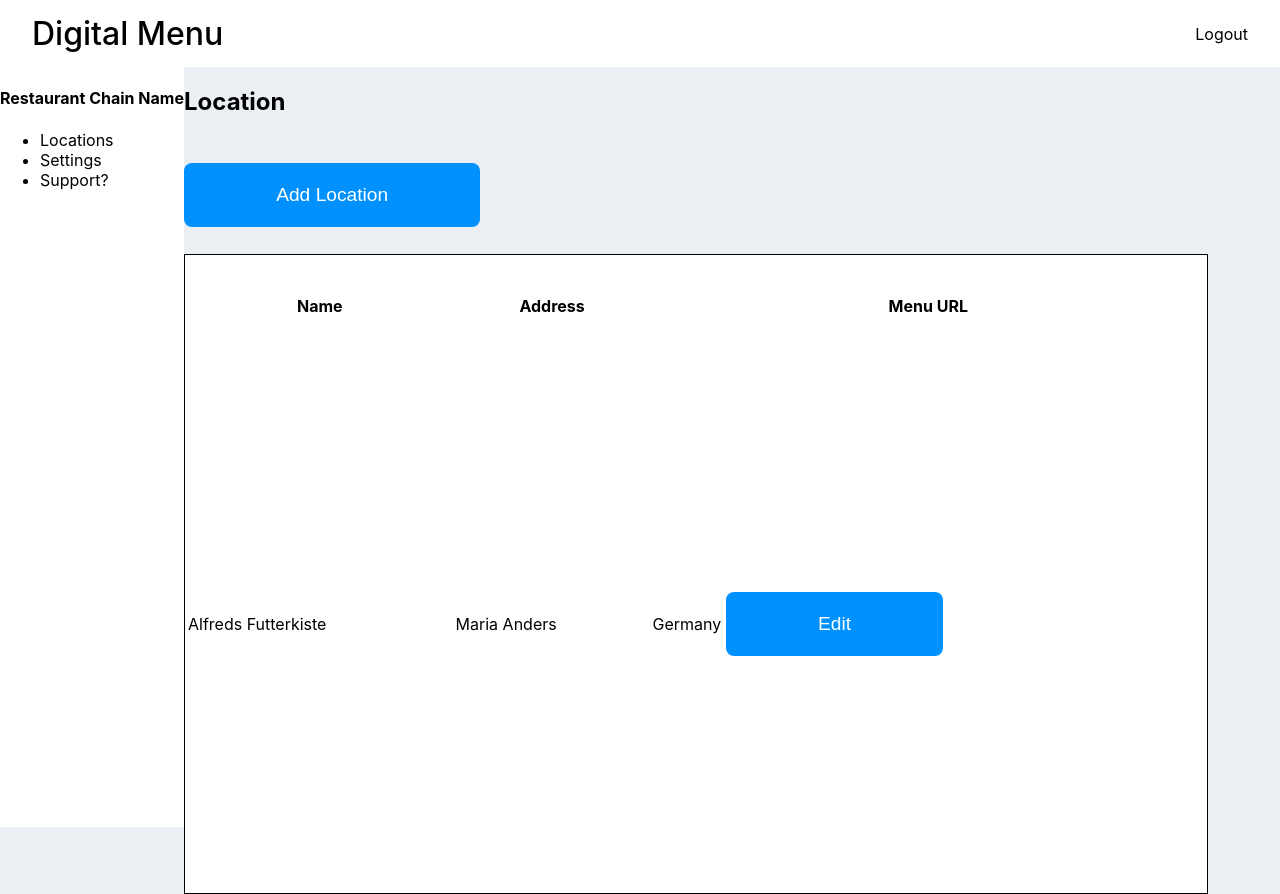
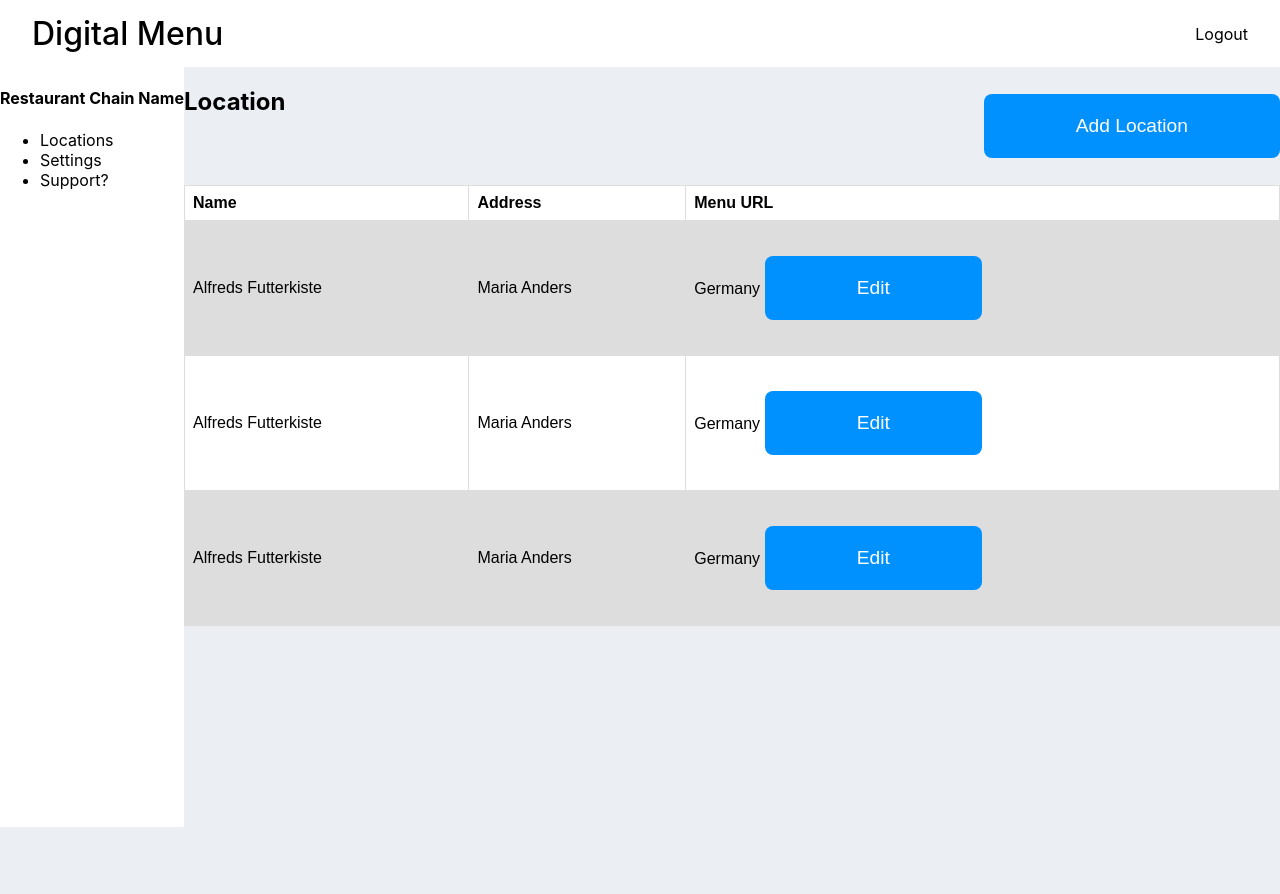
Before and after one commit to AwesomeZaidi/Digital-Menu-Frontend, a React (Create React App) app: page /locations in a window 1280 px wide. After the commit the page ends 827 px from the top, so only its background shows below. Built offline with nearby package versions, Linux system fonts and the light colour scheme.

Commit message:
locations table structure

```diff
--- a/src/components/Views/TableContainer.js
+++ b/src/components/Views/TableContainer.js
@@ -15,6 +15,16 @@ export default class Container extends Component {
                     <td>Maria Anders</td>
                     <td>Germany <EditBtn /></td>
                 </tr>
+                <tr>
+                    <td>Alfreds Futterkiste</td>
+                    <td>Maria Anders</td>
+                    <td>Germany <EditBtn /></td>
+                </tr>
+                <tr>
+                    <td>Alfreds Futterkiste</td>
+                    <td>Maria Anders</td>
+                    <td>Germany <EditBtn /></td>
+                </tr>
 
             </table>
 
--- a/src/pages/Locations/locations.js
+++ b/src/pages/Locations/locations.js
@@ -4,6 +4,7 @@ import { addLocation } from '../../redux/actions/index';
 import { Redirect } from 'react-router';
 import AddBtn from '../../components/Buttons/Add';
 import TableContainer from '../../components/Views/TableContainer';
+import '../../styles/locations.scss';
 
 class Locations extends Component {
     constructor(props) {
@@ -16,8 +17,10 @@ class Locations extends Component {
         // }
         return (
             <section className='locations'>
-                <h2>Location</h2>
-                <AddBtn title='Location'/>
+                <div className='table-top-row'>
+                    <h2>Location</h2>
+                    <AddBtn title='Location'/>
+                </div>
                 <TableContainer />
             </section>
         );
--- a/src/styles/components.scss
+++ b/src/styles/components.scss
@@ -58,6 +58,11 @@ p {
 
 .flexbox {
     display: flex;
+}
+
+.row {
+    display: flex;
+    justify-content: space-between;
 }
 
 .justify-content-space-evenly {
--- a/src/styles/components/views.scss
+++ b/src/styles/components/views.scss
@@ -2,7 +2,5 @@
 
 .container {
     background-color: $secondary;
-    width: 80vw;
-    height: 80vh;
     border: 1px solid black;
 }
--- /dev/null
+++ b/src/styles/locations.scss
@@ -0,0 +1,25 @@
+.locations {
+    display: flex;
+    flex-direction: column;
+}
+.table-top-row {
+    display: flex;
+    justify-content: space-between;
+    // width: 100vw;
+}
+
+table {
+    font-family: arial, sans-serif;
+    border-collapse: collapse;
+    width: 100%;
+}
+
+td, th {
+    border: 1px solid #dddddd;
+    text-align: left;
+    padding: 8px;
+}
+
+tr:nth-child(even) {
+    background-color: #dddddd;
+}
```
